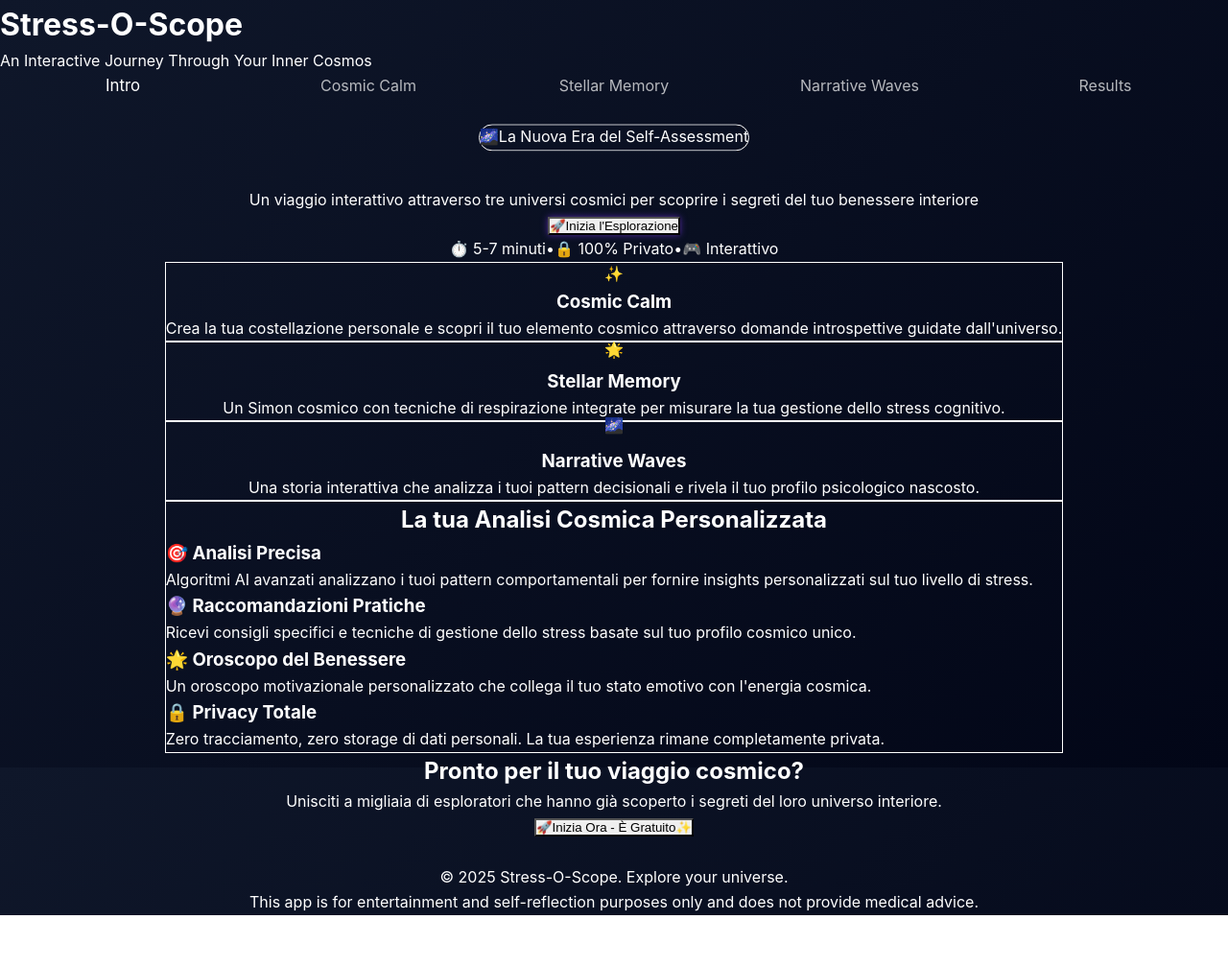
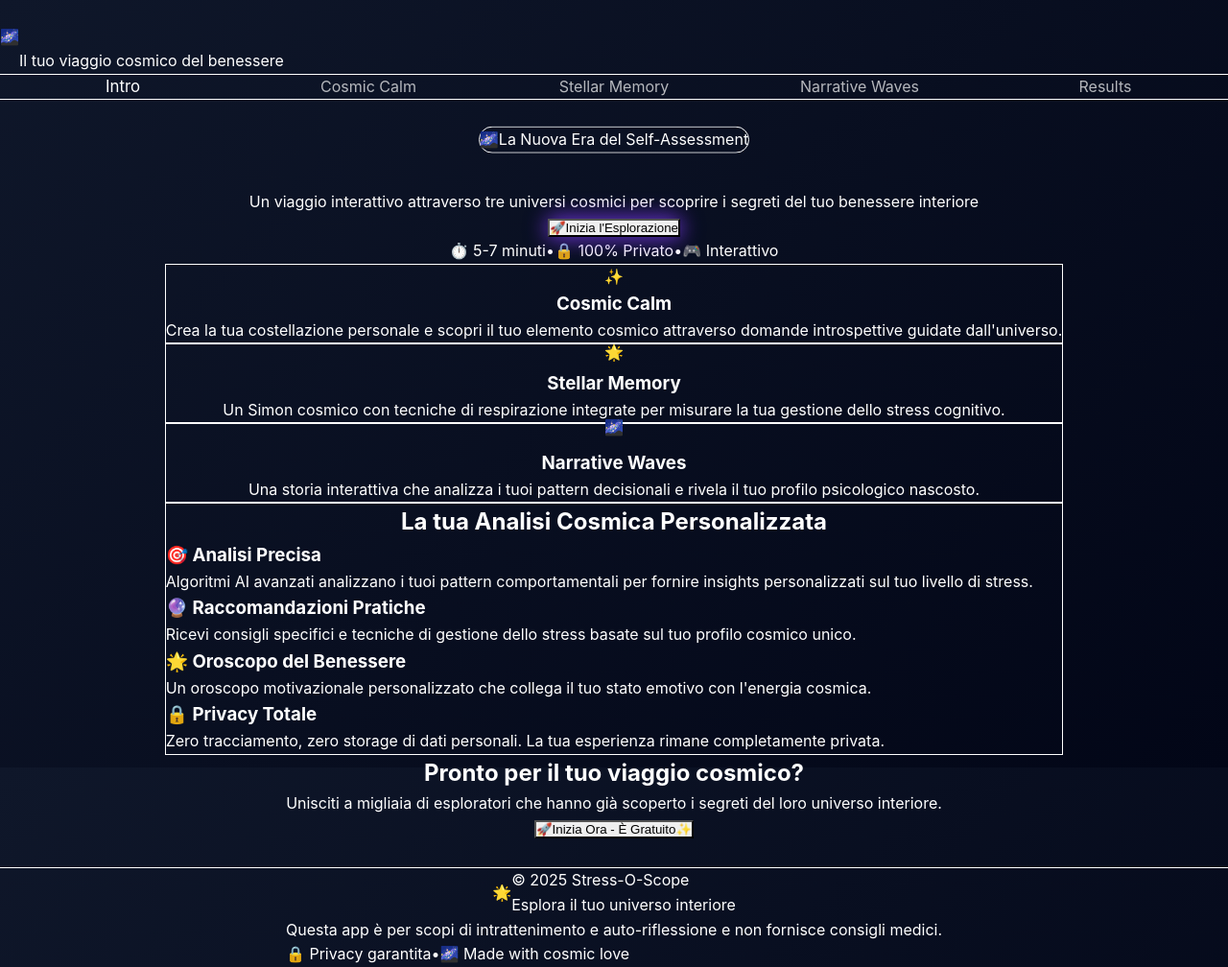
Before and after one commit to c0pernican0/Stress-o-scope, a Next.js app in the folder stress-o-scope/: page / in a window 1280 px wide. Shown: the whole page at 96% size. Before the commit the page ends 954 px from the top, so only its background shows below. Built offline with nearby package versions, Linux system fonts and the light colour scheme.

Commit message:
Update Layout.tsx

```diff
--- a/stress-o-scope/src/components/ui/Layout.tsx
+++ b/stress-o-scope/src/components/ui/Layout.tsx
@@ -1,5 +1,5 @@
 import React from 'react';
-import ProgressBar from './ProgressBar'; // Import the actual ProgressBar
+import ProgressBar from './ProgressBar';
 
 interface LayoutProps {
   children: React.ReactNode;
@@ -7,36 +7,100 @@ interface LayoutProps {
 
 const Layout: React.FC<LayoutProps> = ({ children }) => {
   return (
-    <div className="flex flex-col min-h-screen bg-gradient-to-br from-deep-space via-nebula-purple to-cosmic-blue text-white">
-      <header className="py-6 px-4 sm:px-6 lg:px-8 bg-deep-space/50 shadow-lg sticky top-0 z-50">
-        <div className="max-w-4xl mx-auto">
-          <h1 className="text-3xl sm:text-4xl font-bold text-star-gold">Stress-O-Scope</h1>
-          <p className="text-sm text-gray-300 mt-1">
-            An Interactive Journey Through Your Inner Cosmos
-          </p>
+    <div className="flex flex-col min-h-screen bg-gradient-to-br from-void-black-900 via-nebula-purple-900 to-cosmic-blue-900 text-white relative overflow-hidden">
+
+      {/* Background effects */}
+      <div className="fixed inset-0 -z-10">
+        {/* Animated gradient overlay */}
+        <div className="absolute inset-0 bg-gradient-to-br from-void-black-950/50 via-transparent to-cosmic-blue-950/50 animate-pulse-slow"></div>
+
+        {/* Subtle moving stars */}
+        {[...Array(30)].map((_, i) => (
+          <div
+            key={i}
+            className="absolute w-px h-px bg-white rounded-full animate-twinkle opacity-30"
+            style={{
+              left: `${Math.random() * 100}%`,
+              top: `${Math.random() * 100}%`,
+              animationDelay: `${Math.random() * 5}s`,
+              animationDuration: `${3 + Math.random() * 4}s`,
+            }}
+          />
+        ))}
+      </div>
+
+      {/* Modern Header */}
+      <header className="relative py-6 px-4 sm:px-6 lg:px-8 backdrop-blur-xl bg-white/10 shadow-2xl border-b border-white/20 sticky top-0 z-50">
+        <div className="max-w-6xl mx-auto flex items-center justify-between">
+          <div className="flex items-center gap-4">
+            <div className="text-4xl animate-float">🌌</div>
+            <div>
+              <h1 className="text-2xl sm:text-3xl font-bold bg-gradient-to-r from-star-gold-400 via-aurora-pink-500 to-cosmic-blue-400 bg-clip-text text-transparent">
+                Stress-O-Scope
+              </h1>
+              <p className="text-xs sm:text-sm text-slate-300 mt-0.5">
+                Il tuo viaggio cosmico del benessere
+              </p>
+            </div>
+          </div>
+
+          {/* Optional: Add navigation or user info here */}
+          <div className="hidden sm:flex items-center gap-3 text-xs text-slate-400">
+            <span className="flex items-center gap-1">
+              <span>🔒</span>
+              <span>Privato</span>
+            </span>
+            <span className="w-1 h-1 bg-slate-500 rounded-full"></span>
+            <span className="flex items-center gap-1">
+              <span>⚡</span>
+              <span>Veloce</span>
+            </span>
+          </div>
         </div>
       </header>
 
-      {/* Actual ProgressBar Integration - Placed directly after header, part of normal flow */}
-      <div className="py-3 px-4 sm:px-6 lg:px-8 bg-deep-space/40 shadow-md">
-        <ProgressBar />
+      {/* Modern Progress Bar */}
+      <div className="py-4 px-4 sm:px-6 lg:px-8 backdrop-blur-md bg-white/5 border-b border-white/10">
+        <div className="max-w-6xl mx-auto">
+          <ProgressBar />
+        </div>
       </div>
 
-      {/* Adjust padding-top for main content to account for the sticky header height */}
-      {/* Assuming header is roughly h-24 (6rem) to h-28 (7rem) tall with padding and text */}
-      <main className="flex-grow py-8 px-4 sm:px-6 lg:px-8 pt-8 sm:pt-10"> {/* Simplified padding */}
-        <div className="max-w-4xl mx-auto">
+      {/* Main Content */}
+      <main className="flex-grow relative z-10">
+        <div className="max-w-6xl mx-auto px-4 sm:px-6 lg:px-8 py-8">
           {children}
         </div>
       </main>
 
-      <footer className="py-6 px-4 sm:px-6 lg:px-8 text-center bg-deep-space/50">
-        <p className="text-xs text-gray-400">
-          &copy; {new Date().getFullYear()} Stress-O-Scope. Explore your universe.
-        </p>
-        <p className="text-xs text-gray-500 mt-1">
-          This app is for entertainment and self-reflection purposes only and does not provide medical advice.
-        </p>
+      {/* Modern Footer */}
+      <footer className="relative py-8 px-4 sm:px-6 lg:px-8 text-center backdrop-blur-xl bg-white/5 border-t border-white/10">
+        <div className="max-w-6xl mx-auto">
+          <div className="flex flex-col sm:flex-row items-center justify-between gap-4">
+            <div className="flex items-center gap-2">
+              <span className="text-2xl">🌟</span>
+              <div className="text-left">
+                <p className="text-sm font-medium text-white">
+                  &copy; {new Date().getFullYear()} Stress-O-Scope
+                </p>
+                <p className="text-xs text-slate-400">
+                  Esplora il tuo universo interiore
+                </p>
+              </div>
+            </div>
+
+            <div className="flex flex-col sm:items-end gap-1">
+              <p className="text-xs text-slate-400 max-w-md">
+                Questa app è per scopi di intrattenimento e auto-riflessione e non fornisce consigli medici.
+              </p>
+              <div className="flex items-center gap-4 text-xs text-slate-500">
+                <span>🔒 Privacy garantita</span>
+                <span>•</span>
+                <span>🌌 Made with cosmic love</span>
+              </div>
+            </div>
+          </div>
+        </div>
       </footer>
     </div>
   );
```
